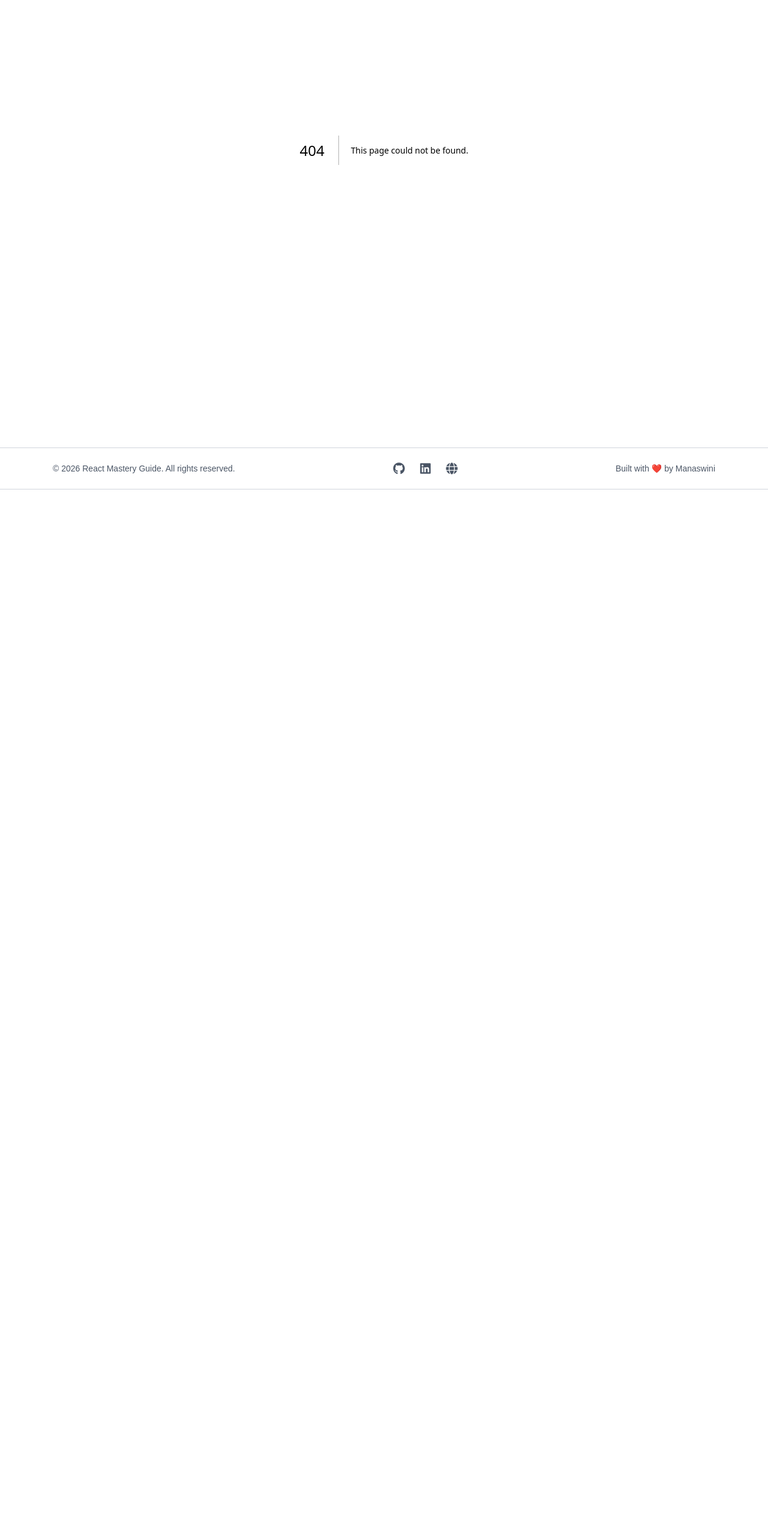
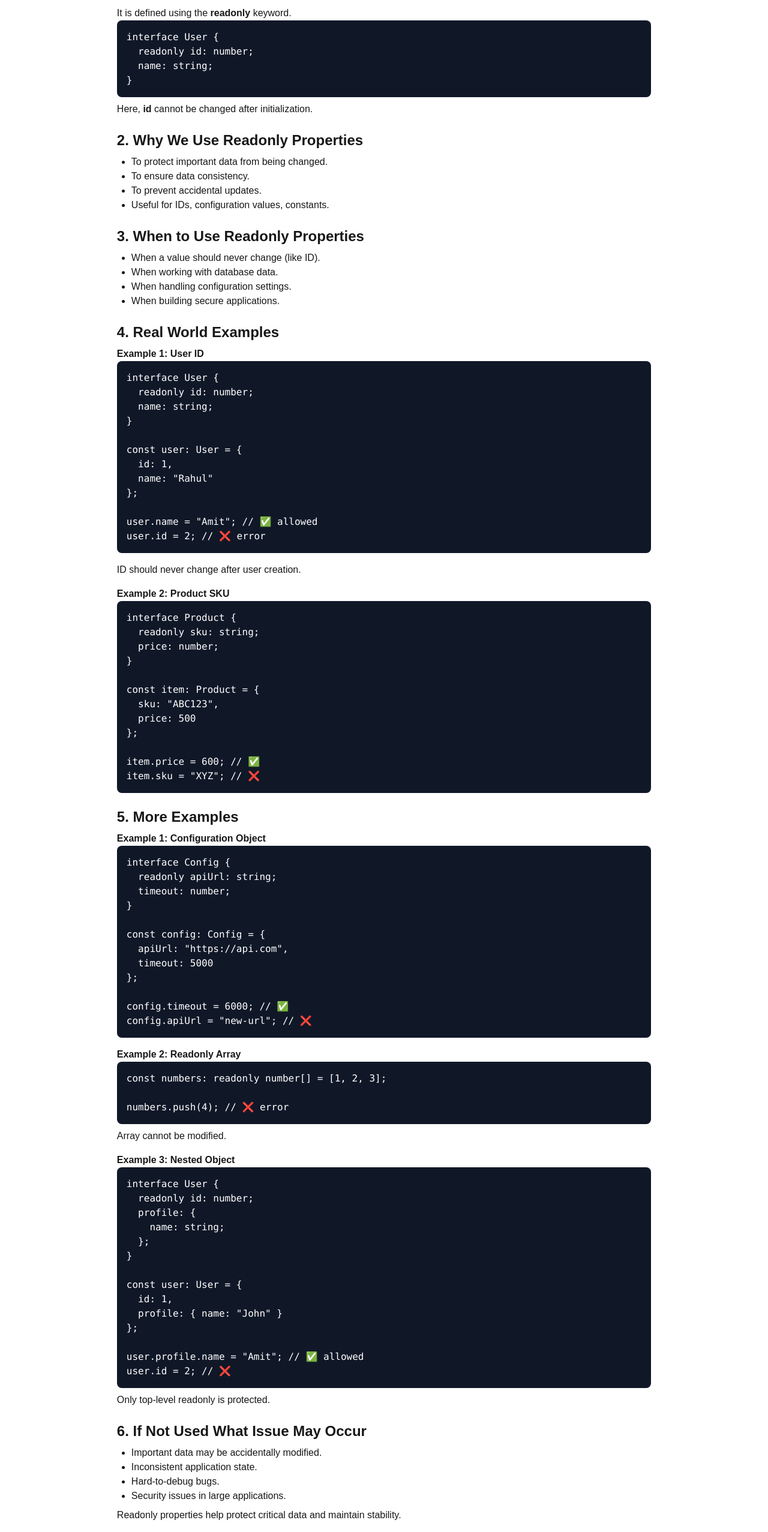
Before and after one commit to Monisasmal/Type-script-Concept, a Next.js app: page /concepts/InterfaceReadonlyProperties in a window 1280 px wide. Before the commit this address had no page. Shown: the part 243-2797 px from the top of the page at 60% size. Before the commit the page ends 1059 px from the top, so only its background shows below. Built offline with nearby package versions, Linux system fonts and the light colour scheme.

Commit message:
first commit

```diff
--- /dev/null
+++ b/src/app/concepts/InterfaceReadonlyProperties/page.tsx
@@ -0,0 +1,194 @@
+export default function ReadonlyProperties() {
+  return (
+    <div className="max-w-5xl mx-auto p-6">
+
+      <h1 className="text-4xl font-bold text-blue-600 mb-6">
+        Readonly Properties in TypeScript Interfaces
+      </h1>
+
+      {/* 1. What */}
+      <section className="mb-6">
+        <h2 className="text-2xl font-semibold mb-2">
+          1. What is Readonly Property
+        </h2>
+
+        <p>
+          A Readonly Property is a property that can be assigned only once
+          (at the time of object creation) and cannot be modified later.
+        </p>
+
+        <p className="mt-2">
+          It is defined using the <b>readonly</b> keyword.
+        </p>
+
+        <pre className="bg-gray-900 text-white p-4 rounded-lg">
+{`interface User {
+  readonly id: number;
+  name: string;
+}`}
+        </pre>
+
+        <p className="mt-2">
+          Here, <b>id</b> cannot be changed after initialization.
+        </p>
+
+      </section>
+
+      {/* 2. Why */}
+      <section className="mb-6">
+        <h2 className="text-2xl font-semibold mb-2">
+          2. Why We Use Readonly Properties
+        </h2>
+
+        <ul className="list-disc ml-6">
+          <li>To protect important data from being changed.</li>
+          <li>To ensure data consistency.</li>
+          <li>To prevent accidental updates.</li>
+          <li>Useful for IDs, configuration values, constants.</li>
+        </ul>
+
+      </section>
+
+      {/* 3. When */}
+      <section className="mb-6">
+        <h2 className="text-2xl font-semibold mb-2">
+          3. When to Use Readonly Properties
+        </h2>
+
+        <ul className="list-disc ml-6">
+          <li>When a value should never change (like ID).</li>
+          <li>When working with database data.</li>
+          <li>When handling configuration settings.</li>
+          <li>When building secure applications.</li>
+        </ul>
+
+      </section>
+
+      {/* 4. Real World */}
+      <section className="mb-6">
+        <h2 className="text-2xl font-semibold mb-2">
+          4. Real World Examples
+        </h2>
+
+        <p><b>Example 1: User ID</b></p>
+
+        <pre className="bg-gray-900 text-white p-4 rounded-lg">
+{`interface User {
+  readonly id: number;
+  name: string;
+}
+
+const user: User = {
+  id: 1,
+  name: "Rahul"
+};
+
+user.name = "Amit"; // ✅ allowed
+user.id = 2; // ❌ error`}
+        </pre>
+
+        <p className="mt-4">
+          ID should never change after user creation.
+        </p>
+
+        <p className="mt-4"><b>Example 2: Product SKU</b></p>
+
+        <pre className="bg-gray-900 text-white p-4 rounded-lg">
+{`interface Product {
+  readonly sku: string;
+  price: number;
+}
+
+const item: Product = {
+  sku: "ABC123",
+  price: 500
+};
+
+item.price = 600; // ✅
+item.sku = "XYZ"; // ❌`}
+        </pre>
+
+      </section>
+
+      {/* 5. More Examples */}
+      <section className="mb-6">
+        <h2 className="text-2xl font-semibold mb-2">
+          5. More Examples
+        </h2>
+
+        <p><b>Example 1: Configuration Object</b></p>
+
+        <pre className="bg-gray-900 text-white p-4 rounded-lg">
+{`interface Config {
+  readonly apiUrl: string;
+  timeout: number;
+}
+
+const config: Config = {
+  apiUrl: "https://api.com",
+  timeout: 5000
+};
+
+config.timeout = 6000; // ✅
+config.apiUrl = "new-url"; // ❌`}
+        </pre>
+
+        <p className="mt-4"><b>Example 2: Readonly Array</b></p>
+
+        <pre className="bg-gray-900 text-white p-4 rounded-lg">
+{`const numbers: readonly number[] = [1, 2, 3];
+
+numbers.push(4); // ❌ error`}
+        </pre>
+
+        <p className="mt-2">
+          Array cannot be modified.
+        </p>
+
+        <p className="mt-4"><b>Example 3: Nested Object</b></p>
+
+        <pre className="bg-gray-900 text-white p-4 rounded-lg">
+{`interface User {
+  readonly id: number;
+  profile: {
+    name: string;
+  };
+}
+
+const user: User = {
+  id: 1,
+  profile: { name: "John" }
+};
+
+user.profile.name = "Amit"; // ✅ allowed
+user.id = 2; // ❌`}
+        </pre>
+
+        <p className="mt-2">
+          Only top-level readonly is protected.
+        </p>
+
+      </section>
+
+      {/* 6. Issue */}
+      <section>
+        <h2 className="text-2xl font-semibold mb-2">
+          6. If Not Used What Issue May Occur
+        </h2>
+
+        <ul className="list-disc ml-6">
+          <li>Important data may be accidentally modified.</li>
+          <li>Inconsistent application state.</li>
+          <li>Hard-to-debug bugs.</li>
+          <li>Security issues in large applications.</li>
+        </ul>
+
+        <p className="mt-2">
+          Readonly properties help protect critical data and maintain stability.
+        </p>
+
+      </section>
+
+    </div>
+  );
+}
--- a/src/app/concepts/page.tsx
+++ b/src/app/concepts/page.tsx
@@ -35,6 +35,8 @@ const concept = [
      {name: "What is Type Narrowing?", path:"/concepts/TypeNarrowing"},
      {name: "What is Interface?", path:"/concepts/InterfacesInTypescript"},
      {name: "What is Interface Optional Properties?", path:"/concepts/InterfaceOptionalProperties"},
+     {name: "What is Interface Readonly Properties?", path:"/concepts/InterfaceReadonlyProperties"},
+
 ];
 
 export default function Concepts(){
--- a/src/components/Footer.jsx
+++ b/src/components/Footer.jsx
@@ -3,7 +3,7 @@ import { FaGithub, FaLinkedin, FaGlobe } from "react-icons/fa";
 export default function Footer() {
   return (
     <footer className="border-t mt-16 py-6 border-b border-gray-300">
-      <div className="max-w-6xl mx-auto flex items-center justify-between px-6">
+      <div className="max-w-6xl mx-auto flex items-center justify-between px-6 flex gap-6 flex-wrap">
 
         {/* Left */}
         <p className="text-gray-600 text-sm">
```
